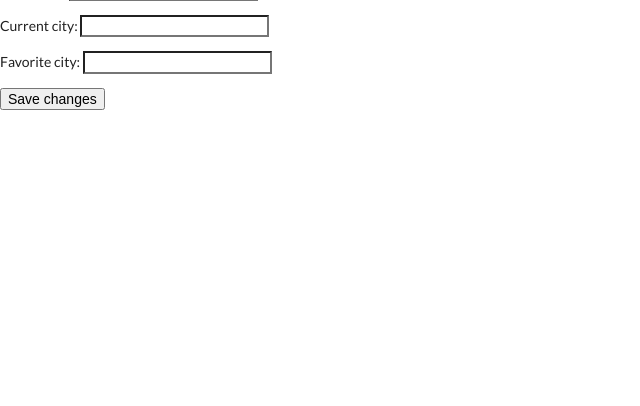
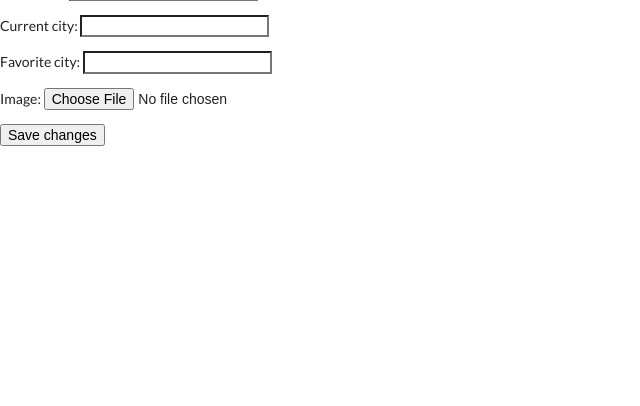
Before and after one commit to 2manycooks/Wayfarer, a Django app: page /users/edit in a window 1280 px wide. Shown: the part 128-534 px from the top of the page, without its empty margins (0-640 px from the left). Run offline with Django 3.2, Linux system fonts and the light colour scheme; the visitor is signed in with stand-in values (Sample User, id 1); some libraries are stand-ins or nearby versions.

Commit message:
Made changes to the user profile page and added so user can switch photos

```diff
--- a/main_app/forms.py
+++ b/main_app/forms.py
@@ -30,4 +30,4 @@ class UserForm(forms.ModelForm):
 class ProfileForm(forms.ModelForm):
     class Meta:
         model = Profile
-        fields = ('current_city', 'favorite_city')
+        fields = ('current_city', 'favorite_city', 'image')
--- a/main_app/models.py
+++ b/main_app/models.py
@@ -7,7 +7,7 @@ from django.dispatch import receiver
 class Profile(models.Model):
     user = models.OneToOneField(User, on_delete=models.CASCADE)
     favorite_city = models.CharField(max_length=100, blank=True)
-    image = models.ImageField(upload_to='../static/images/profile', blank=True)
+    image = models.ImageField(upload_to='static/images/profile', blank=True)
     current_city = models.CharField(max_length=100, blank=True)
     updated_at = models.DateTimeField(auto_now=True)
 
--- a/main_app/templates/users/edit.html
+++ b/main_app/templates/users/edit.html
@@ -2,7 +2,7 @@
 {% block content %}
 
 <div class="container">
-    <form method="post">
+    <form method="post" enctype="multipart/form-data">
         {% csrf_token %}
         {{ user_form.as_p }}
         {{ profile_form.as_p }}
--- a/main_app/templates/users/profile.html
+++ b/main_app/templates/users/profile.html
@@ -10,7 +10,7 @@
             {% endif %}
         </div>
         <div>
-            <h1 class="ui header">{{ user.username }}</h1>
+            <h1 class="ui dividing header">{{ user.username }}</h1>
         </div>
         <div>
             <ul>
@@ -21,15 +21,17 @@
         </div>
     </aside>
     <section class= "ui raised very padded text container segment">
+    <div class= "ui item">
         {% for post in posts  %}
             {% include '../partials/posts.html'%}
         {% endfor %}
+    </div>
     </section>
-</div>
  <div class="card-action">
     <a href="{% url 'update_profile' %}" class="edit_btn">
         <button class="ui primary button">Edit</button>
     </a>
 </div>
+</div>
 
 {% endblock %}
--- a/main_app/views.py
+++ b/main_app/views.py
@@ -30,7 +30,7 @@ def users_profile(request):
 def update_profile(request):
     if request.method == 'POST':
         user_form = UserForm(request.POST, instance=request.user)
-        profile_form = ProfileForm(request.POST, instance=request.user.profile)
+        profile_form = ProfileForm(request.POST, request.FILES, instance=request.user.profile)
         if user_form.is_valid() and profile_form.is_valid():
             user_form.save()
             profile_form.save()
```
